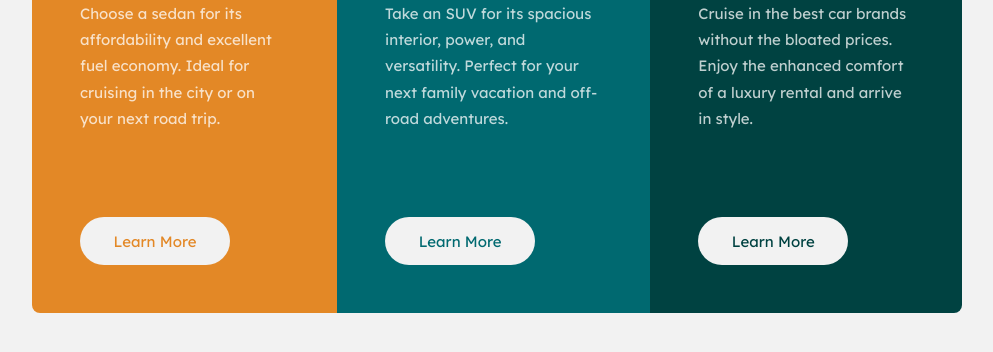
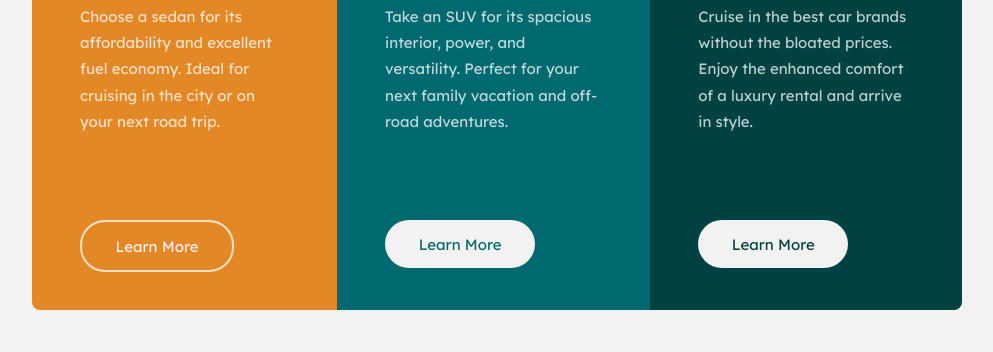
Before and after one commit to NabilHadi/3-column-preview-card-component, a plain HTML site: page index.html in a window 1280 px wide. In both pictures the pointer is over the button 298 px from the left and 605 px from the top of the page. Shown: the part 364-716 px from the top of the page, without its empty margins (143-1136 px from the left). Drawn offline with Linux system fonts and the light colour scheme.

Commit message:
Add btn hover effects

```diff
--- a/style.css
+++ b/style.css
@@ -205,6 +205,13 @@ body {
   border-radius: 25px;
   /* 15px */
   font-size: 0.9375rem;
+  cursor: pointer;
+}
+
+.more_btn:hover {
+  background-color: transparent;
+  border: 2px solid var(--clr-neutral-white);
+  color: var(--clr-neutral-light-gray);
 }
 
 @media (min-width: 760px) {
@@ -212,6 +219,7 @@ body {
     display: flex;
     max-width: 930px;
     margin-top: 3rem;
+    max-height: 500px;
   }
 
   .car__desc {
```
